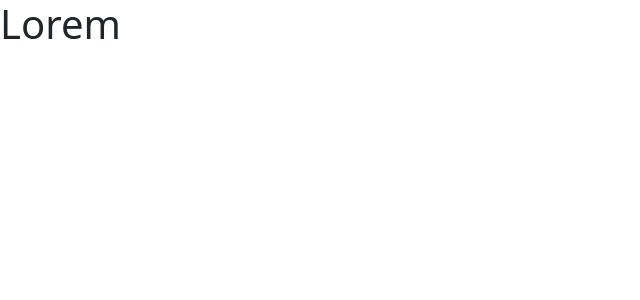
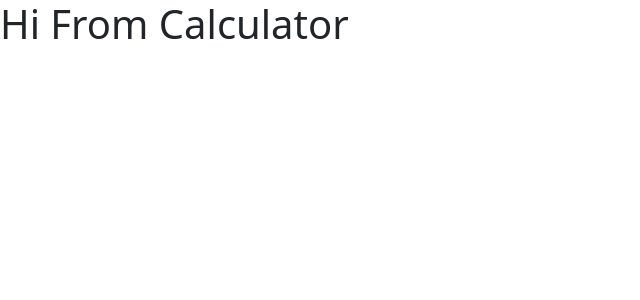
Before and after one commit to vicmaburrito/Math-magicians, a React (Create React App) app: page / in a window 1280 px wide. Shown: the top 300 px of the page, without its empty margins (0-640 px from the left). Built offline with nearby package versions, Linux system fonts and the light colour scheme.

Commit message:
Create Calculator file and display string from file js

```diff
--- a/src/App.js
+++ b/src/App.js
@@ -1,6 +1,7 @@
 import React from 'react';
+import Calculator from './components/Calculator';
 import 'bootstrap/dist/css/bootstrap.css';
 
-const App = () => <div><h1>Lorem</h1></div>;
+const App = () => <div><h1><Calculator /></h1></div>;
 
 export default App;
--- /dev/null
+++ b/src/components/Calculator.js
@@ -0,0 +1,16 @@
+import React from 'react';
+
+class Calculator extends React.Component {
+  constructor(props) {
+    super(props);
+    this.state = {};
+  }
+
+  render() {
+    return (
+      <div> Hi From Calculator </div>
+    );
+  }
+}
+
+export default Calculator;
```
